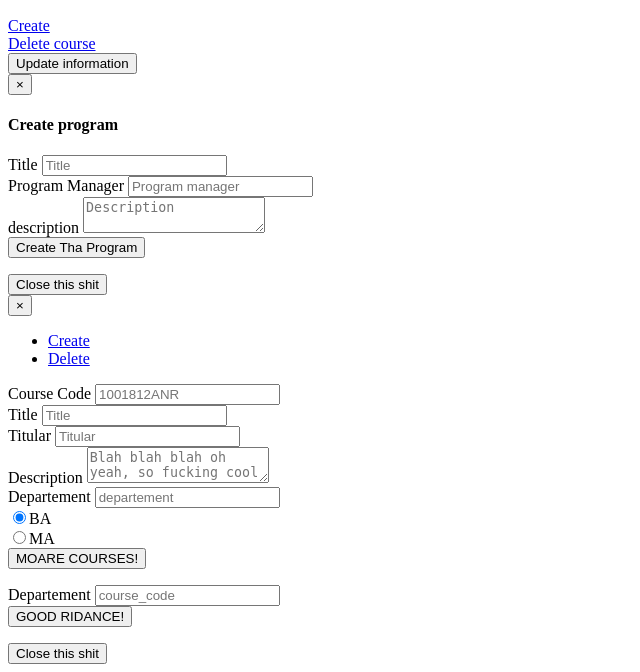
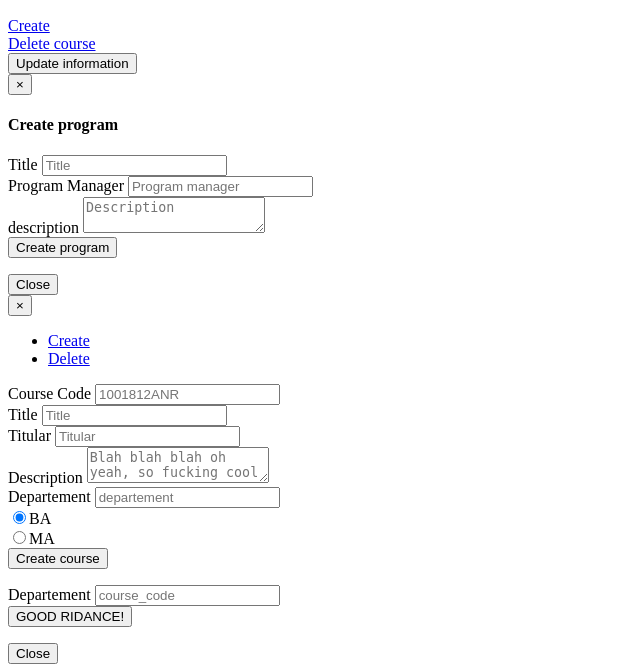
Before and after one commit to se1-1314/xiast, a web app: page /resources/templates/program-edit.html in a window 1280 px wide. Shown: the part 437-1109 px from the top of the page, without its empty margins (0-640 px from the left). Run offline with its HTML, style and script files only (its server is not run), Linux system fonts and the light colour scheme; data that the repository does not hold is empty.

Commit message:
rename buttons

```diff
--- a/resources/templates/program-edit.html
+++ b/resources/templates/program-edit.html
@@ -79,11 +79,11 @@
 							<label class="control-label" for="description">description</label>
 							<textarea id="description" name="description" class="form-control" row="10" placeholder="Description" required></textarea>
 						</div>
-						<button type="button" id="CreateProgram" class="btn btn-primary">Create Tha Program</button>
+						<button type="button" id="CreateProgram" class="btn btn-primary">Create program</button>
 					</form>
 				</div>
 				<div class="modal-footer">
-					<button type="button" class="btn btn-default" data-dismiss="modal">Close this shit</button>
+					<button type="button" class="btn btn-default" data-dismiss="modal">Close</button>
 				</div>
 			</div>
 		</div>
@@ -141,7 +141,7 @@
   								</label>
 							</div>
 						</div>
-						<button type="button" id="CreateCourse" class="btn btn-primary">MOARE COURSES!</button>
+						<button type="button" id="CreateCourse" class="btn btn-primary">Create course</button>
 					</form>
 				</div>
 				<div class="tab-pane" id="delete">
@@ -156,7 +156,7 @@
 				</div>
 				</div>
 				<div class="modal-footer">
-					<button type="button" class="btn btn-default" data-dismiss="modal">Close this shit</button>
+					<button type="button" class="btn btn-default" data-dismiss="modal">Close</button>
 				</div>
 			</div>
 
--- a/resources/templates/schedule.html
+++ b/resources/templates/schedule.html
@@ -82,11 +82,11 @@
                 <input id="number" name="number" type="number" class="form-control" placeholder="1" required>
               </div>
 
-              <button type="button" id="CreateProgram" class="btn btn-primary">Create Event</button>
+              <button type="button" id="CreateProgram" class="btn btn-primary" onclick="create_event()">Create Event</button>
             </form>
           </div>
           <div class="modal-footer">
-            <button type="button" class="btn btn-default" data-dismiss="modal">Close this shit</button>
+            <button type="button" class="btn btn-default" data-dismiss="modal">Close</button>
           </div>
         </div>
       </div>
```
Also changed, not shown: resources/templates/layout.html (+5 -5 lines).
